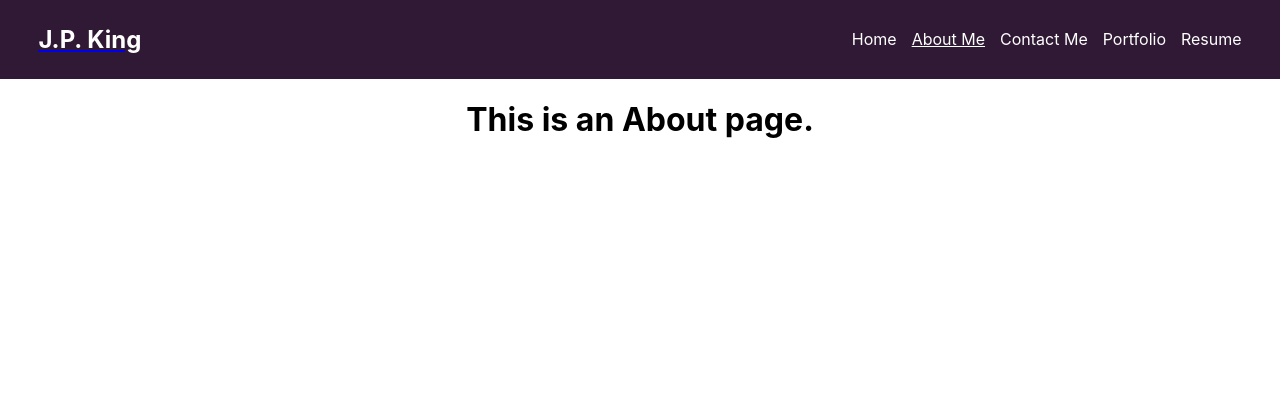
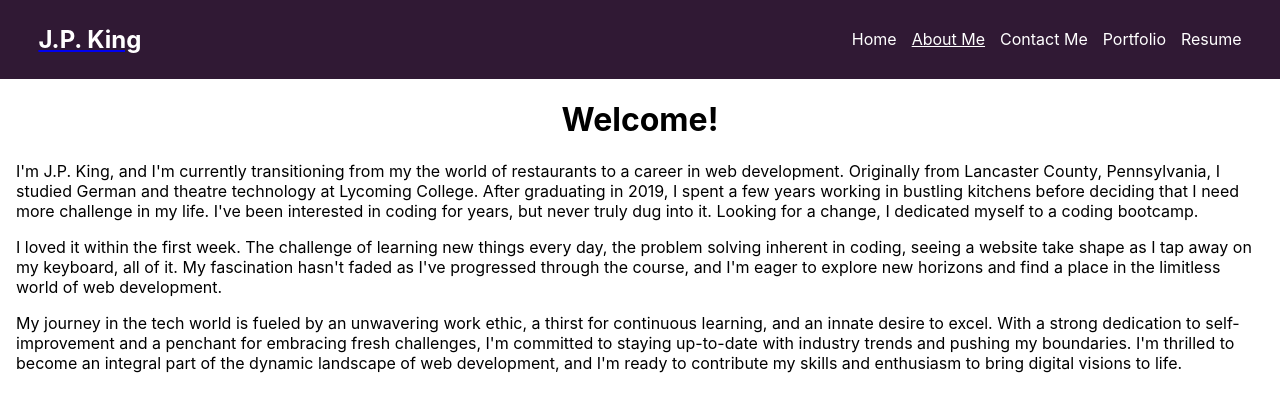
Before and after one commit to jp-king-1337/react_portfolio, a React (Create React App) app: page /about in a window 1280 px wide. Shown: the top 412 px of the page. Built offline with nearby package versions, Linux system fonts and the light colour scheme.

Commit message:
Basic About page

```diff
--- a/src/index.css
+++ b/src/index.css
@@ -82,3 +82,9 @@ header nav a:not(:last-child) {
 header nav a.active {
     text-decoration: underline;
 }
+
+/* About Page Styles */
+.about-paragraph {
+    padding: 0px 1em;
+    min-width: 200px;
+}
--- a/src/pages/About.js
+++ b/src/pages/About.js
@@ -1,5 +1,17 @@
 export default function About() {
     return (
-        <h1 className="text-center">This is an About page.</h1>
-    )
+        <>
+            <h1 className="text-center">Welcome!</h1>
+
+            <p className="about-paragraph">
+                I'm J.P. King, and I'm currently transitioning from my the world of restaurants to a career in web development. Originally from Lancaster County, Pennsylvania, I studied German and theatre technology at Lycoming College. After graduating in 2019, I spent a few years working in bustling kitchens before deciding that I need more challenge in my life. I've been interested in coding for years, but never truly dug into it. Looking for a change, I dedicated myself to a coding bootcamp.
+            </p>
+            <p className="about-paragraph">
+                I loved it within the first week. The challenge of learning new things every day, the problem solving inherent in coding, seeing a website take shape as I tap away on my keyboard, all of it. My fascination hasn't faded as I've progressed through the course, and I'm eager to explore new horizons and find a place in the limitless world of web development.
+            </p>
+            <p className="about-paragraph">
+                My journey in the tech world is fueled by an unwavering work ethic, a thirst for continuous learning, and an innate desire to excel. With a strong dedication to self-improvement and a penchant for embracing fresh challenges, I'm committed to staying up-to-date with industry trends and pushing my boundaries. I'm thrilled to become an integral part of the dynamic landscape of web development, and I'm ready to contribute my skills and enthusiasm to bring digital visions to life.
+            </p>
+        </>
+    );
 }
```
